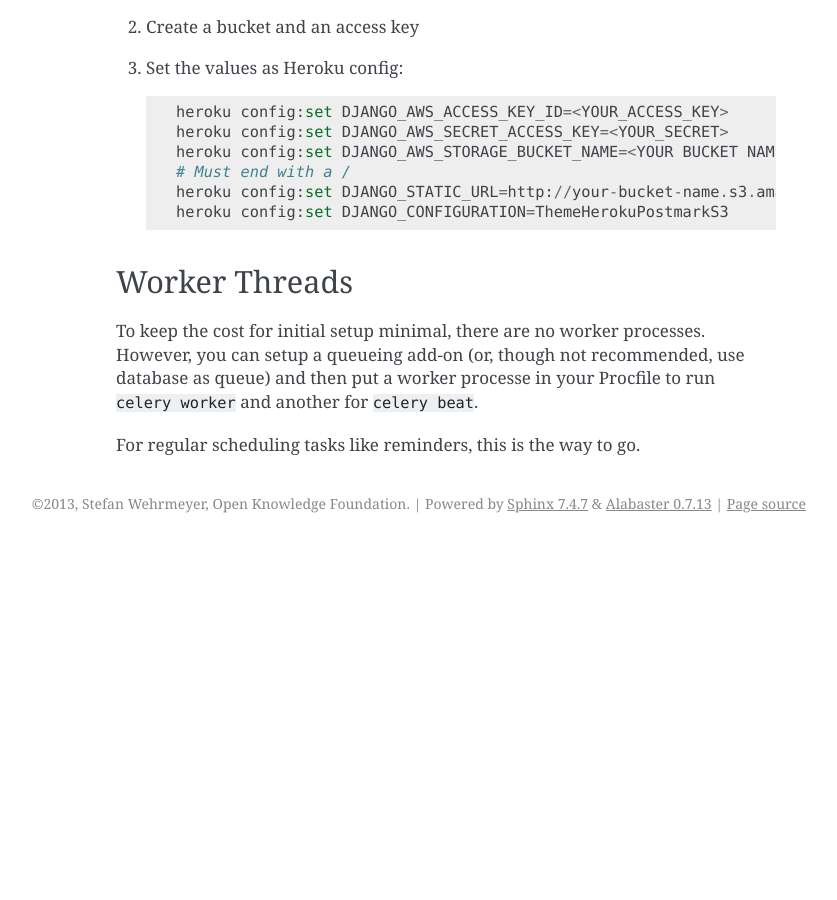
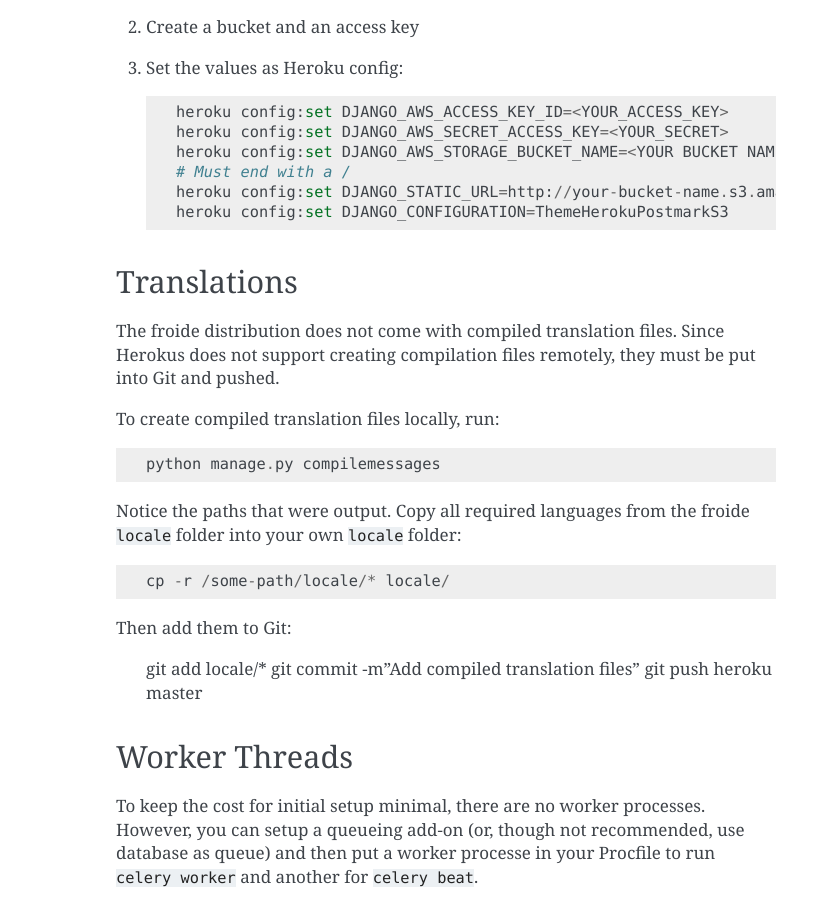
Before and after one commit to okfde/froide, a Sphinx documentation site: the page built from docs/herokudeployment.rst, in a window 1280 px wide and 900 px high, scrolled down 2312 px. Shown: the whole window, without its empty margins (304-1141 px from the left). Built offline with Sphinx 7.4.7, drawn with Linux system fonts in a browser that asks for light colours; before the commit the page ends 2855 px from its top, so only the background shows below that.

Commit message:
Add explanation for translations on Heroku

```diff
--- a/docs/herokudeployment.rst
+++ b/docs/herokudeployment.rst
@@ -100,6 +100,26 @@ Enable mail attachment storage and faster static file serving
     heroku config:set DJANGO_CONFIGURATION=ThemeHerokuPostmarkS3
 
 
+Translations
+------------
+
+The froide distribution does not come with compiled translation files. Since Herokus does not support creating compilation files remotely, they must be put into Git and pushed.
+
+To create compiled translation files locally, run::
+
+    python manage.py compilemessages
+
+Notice the paths that were output. Copy all required languages from the froide ``locale`` folder into your own ``locale`` folder::
+
+    cp -r /some-path/locale/* locale/
+
+Then add them to Git:
+
+    git add locale/*
+    git commit -m"Add compiled translation files"
+    git push heroku master
+
+
 Worker Threads
 --------------
 
```
